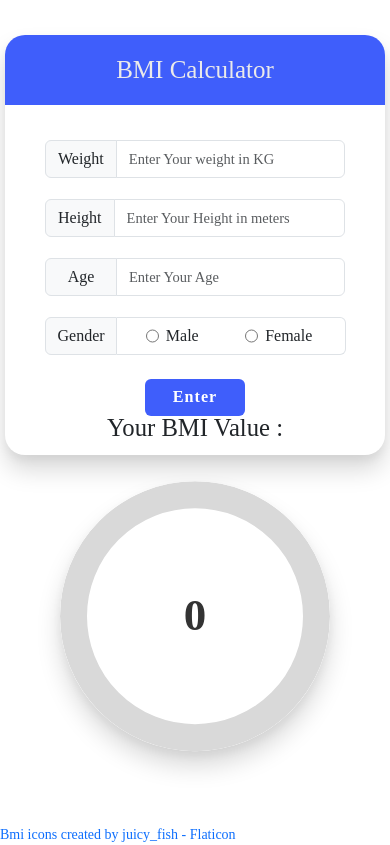
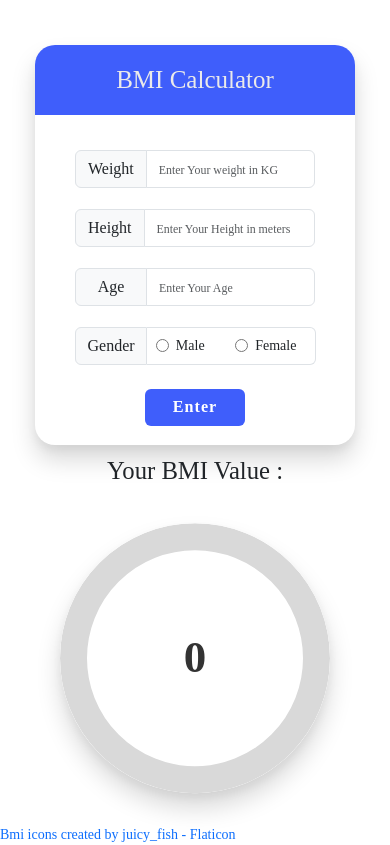
Before and after one commit to Priyank-Lal/myCodingProjects, a React (Vite) app: page / in a window 390 px wide. Built offline with nearby package versions, Linux system fonts and the light colour scheme; a web font is replaced by a local one.

Commit message:
Updated layout and made the site mobile responsive

```diff
--- a/src/Components/BmiDisplay/BmiDisplay.css
+++ b/src/Components/BmiDisplay/BmiDisplay.css
@@ -1,6 +1,6 @@
 @media (max-width : 500px) {
     .rcProgress {
-        top: 75%;
+        top: 77% !important;
         left: 50%;
         position: absolute;
         transform: translate(-50%, -50%);
@@ -11,13 +11,42 @@
     .CircleDiv {
         width: 220px !important;
         height: 220px !important;
+
+        span {
+            display: none !important;
+        }
+    }
+
+
+}
+
+@media (max-height : 820px) {
+    .rcProgress {
+        top: 74% !important;
+        left: 50% !important;
+        position: absolute;
+        transform: translate(-50%, -50%);
+        height: fit-content !important;
+
+        h2 {
+            margin-bottom: 0px;
+        }
+    }
+
+    .CircleDiv {
+        width: 220px !important;
+        height: 220px !important;
+
+        span {
+            display: none !important;
+        }
     }
 }
 
 @media (max-width : 768px) {
     .rcProgress {
-        top: 70%;
-        left: 50%;
+        top: 75% !important;
+        left: 50% !important;
         position: absolute;
         transform: translate(-50%, -50%);
         height: fit-content !important;
@@ -27,5 +56,35 @@
     .CircleDiv {
         width: 270px !important;
         height: 270px !important;
+
+        span {
+            display: none !important;
+        }
     }
 }
+
+
+
+@media (max-width : 375px) {
+
+    .rcProgress {
+        top: 80% !important;
+        left: 50% !important;
+        position: absolute;
+        transform: translate(-50%, -50%);
+        height: fit-content !important;
+
+        h2 {
+            font-size: 20px;
+        }
+    }
+
+    .CircleDiv {
+        width: 160px !important;
+        height: 160px !important;
+
+        span {
+            display: none !important;
+        }
+    }
+}
--- a/src/Components/Box/Box.css
+++ b/src/Components/Box/Box.css
@@ -117,10 +117,10 @@
 
 /* Mobile */
 
-@media (max-width: 768px) {
+@media (max-width: 500px) {
     .box {
-        width: 320px;
-        height: 400px;
+        width: 320px !important;
+        height: 400px !important;
         top: 30%;
         left: 50%;
         position: absolute;
@@ -128,15 +128,25 @@
     }
 
     .input-group {
-        width: 250px;
+        width: 240px !important;
 
         input::placeholder {
-            font-size: 12.5px;
+            font-size: 11.9px !important;
         }
     }
 
     .genderInputDiv .radioBox {
-        width: 179px;
+        width: 169px !important;
+
+        label {
+            font-size: 14px;
+
+            input {
+                width: 50%
+            }
+        }
+
+
     }
 }
 
@@ -162,3 +172,34 @@
         width: 229px;
     }
 }
+
+@media (max-width : 385px) {
+    .box {
+        width: 300px !important;
+        height: 380px !important;
+        top: 33%;
+        left: 50%;
+        position: absolute;
+        transform: translate(-50%, -50%);
+
+    }
+
+    .input-group {
+        width: 300px;
+
+        input::placeholder {
+            font-size: 14.5px;
+        }
+    }
+
+    .genderInputDiv .radioBox {
+        width: 229px;
+    }
+
+    .Enter-btn {
+        width: 70px !important;
+        height: 30px !important;
+        transform: translateY(-10px);
+        font-size: 16px !important
+    }
+}
```
